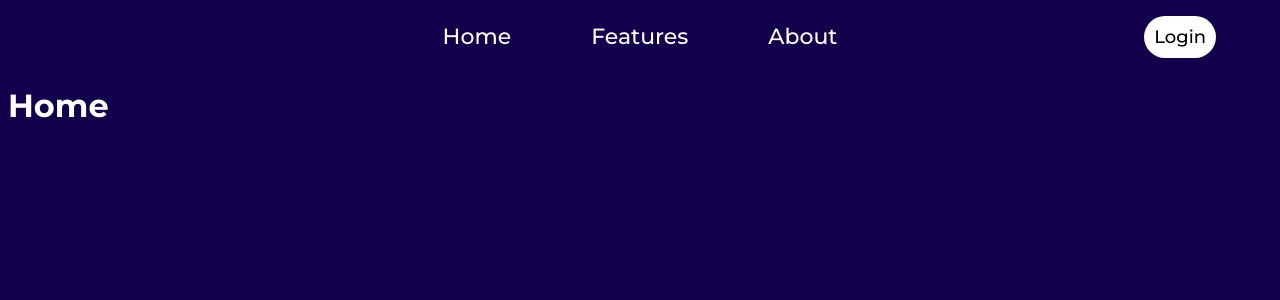
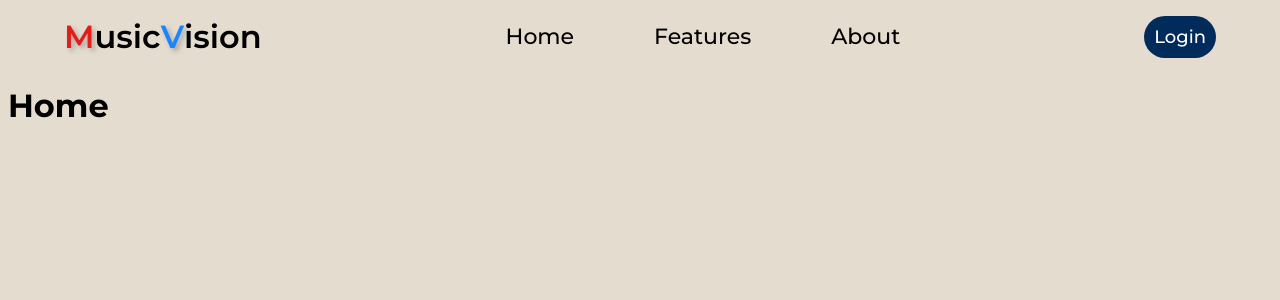
Before and after one commit to ZeroWave022/MusicVision, a Flask app: page / in a window 1280 px wide. Shown: the top 300 px of the page. Run offline with Flask 2, Linux system fonts and the light colour scheme; parts of the project's set-up code (start-up, migrations or seed data) failed here and were passed over.

Commit message:
feat: Change design/colors, add logo

```diff
--- a/musicvision/static/style.css
+++ b/musicvision/static/style.css
@@ -1,7 +1,6 @@
 body {
     font-family: "Montserrat", Arial, Helvetica, sans-serif;
-    background-color: hsl(255deg 100% 15%);
-    color: white;
+    background-color: rgb(228, 220, 207);
 }
 
 nav {
@@ -16,7 +15,7 @@ nav {
 
 nav a {
     text-decoration: none;
-    color: white;
+    color: black;
     padding: 15px;
     font-size: 22px;
     font-weight: 500;
@@ -29,13 +28,41 @@ nav a:hover {
     text-shadow: gray 2px 2px 5px;
 }
 
+#logo {
+    display: flex;
+    padding: 0;
+    margin-right: auto;
+}
+
+#logo:hover {
+    text-shadow: none;
+}
+
+#logo span {
+    font-size: 32px;
+    font-weight: 600;
+}
+
+#logo span:nth-child(1) {
+    color: rgb(227, 28, 28);
+    text-shadow: 3px 3px 5px rgba(0, 0, 0, 0.25);
+}
+
+#logo span:nth-child(3) {
+    color: rgb(26, 133, 255);
+    text-shadow: 3px 3px 5px rgba(0, 0, 0, 0.25);
+}
+
 #interaction-link {
-    position: absolute;
-    right: 0;
     font-size: 18px;
     padding: 10px;
+    margin-left: auto;
 
-    color: black;
-    background-color: white;
+    color: white;
+    background-color: rgb(0, 43, 91);
     border-radius: 32px;
 }
+
+#interaction-link:hover {
+    text-shadow: none;
+}
--- a/musicvision/templates/layout.html
+++ b/musicvision/templates/layout.html
@@ -7,7 +7,7 @@
     <title>MusicVision: {% block title %}{% endblock %}</title>
     <link rel="preconnect" href="https://fonts.googleapis.com">
     <link rel="preconnect" href="https://fonts.gstatic.com" crossorigin>
-    <link rel="stylesheet" href="https://fonts.googleapis.com/css2?family=Montserrat:wght@300;400;500;700&display=swap" >
+    <link rel="stylesheet" href="https://fonts.googleapis.com/css2?family=Montserrat:wght@300;400;500;600;700&display=swap" >
 
     <link rel="stylesheet" href="{{ url_for('static', filename='style.css') }}">
 
@@ -17,6 +17,12 @@
 </head>
 <body>
     <nav>
+        <a href="/" id="logo">
+            <span>M</span>
+            <span>usic</span>
+            <span>V</span>
+            <span>ision</span>
+        </a>
         <a href="/">Home</a>
         <a href="/features">Features</a>
         <a href="/about">About</a>
```
Also changed, not shown: musicvision/static/dashboard.css (+18 -27 lines), musicvision/templates/dashboard.html (+3 -7 lines).
